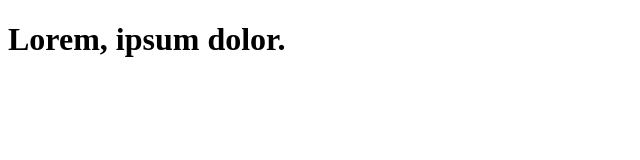
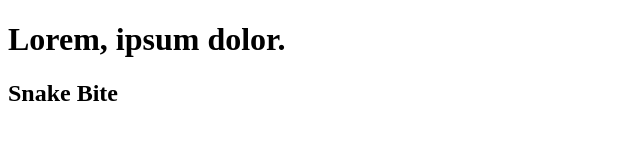
Before and after one commit to zuhra2004/camanda, a plain HTML site: page index.html in a window 1280 px wide. Shown: the whole page, without its empty margins (0-640 px from the left). Drawn offline with Linux system fonts and the light colour scheme.

Commit message:
Snake Bite

```diff
--- a/index.html
+++ b/index.html
@@ -9,6 +9,7 @@
 <body>
     <div class="container">
         <h1>Lorem, ipsum dolor.</h1>
+        <h2>Snake Bite </h2>
     </div>
 
 </body>
```
